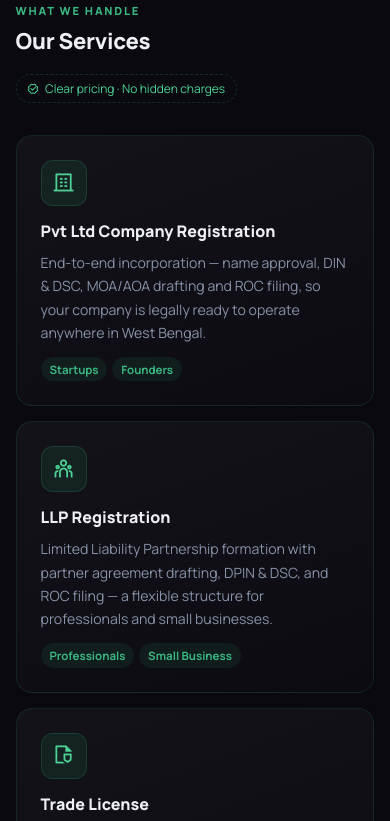
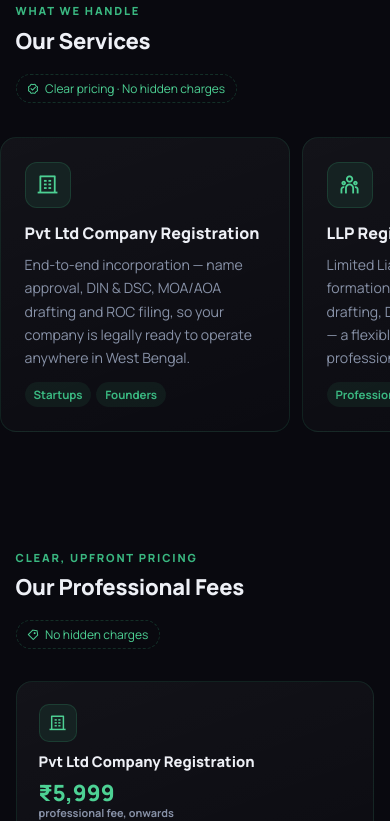
Before and after one commit to onnmore/onnmore-landing, a plain HTML site: page index.html in a window 390 px wide. Shown: the part 1286-2107 px from the top of the page. Drawn offline with nearby package versions, Linux system fonts and the light colour scheme.

Commit message:
Update index.html
Update bugs

```diff
--- a/index.html
+++ b/index.html
@@ -210,6 +210,15 @@
     .sec-label { display:block; font-size:.7rem; font-weight:800; color: var(--accent); text-transform:uppercase; letter-spacing:1.8px; margin-bottom:5px; }
 
     .svc-grid { display:grid; grid-template-columns: repeat(auto-fit, minmax(280px, 1fr)); gap:15px; }
+    @media (max-width: 680px) {
+      .svc-grid { display:flex; overflow-x:auto; scroll-snap-type:x proximity; gap:12px; padding:2px 16px 14px; margin:0 -16px; -webkit-overflow-scrolling:touch; }
+      .svc-grid::-webkit-scrollbar { height:6px; }
+      .svc-grid::-webkit-scrollbar-thumb { background: var(--border-md); border-radius:10px; }
+      .svc-card { flex:0 0 78vw; max-width:290px; scroll-snap-align:start; }
+      .svc-swipe-hint { display:flex; }
+    }
+    .svc-swipe-hint { display:none; align-items:center; gap:6px; color: var(--muted); font-size:.76rem; font-weight:600; margin:-18px 0 18px; }
+    .svc-swipe-hint i { color: var(--accent-light); }
     .svc-card { background: linear-gradient(160deg, rgba(255,255,255,.045) 0%, rgba(255,255,255,.012) 100%); border:1px solid var(--border); border-radius: var(--radius); padding:24px; transition: transform .22s, border-color .22s, box-shadow .22s; position:relative; overflow:hidden; cursor:pointer; }
     .svc-card::after { content:''; position:absolute; top:0; left:0; right:0; height:2px; background: linear-gradient(90deg, var(--accent), var(--accent-light)); opacity:0; transition:opacity .22s; }
     .svc-card:hover { transform: translateY(-4px); border-color: var(--border-md); box-shadow: 0 18px 52px rgba(0,0,0,.38); }
@@ -261,7 +270,7 @@
     .testi-divider { height:1px; background: var(--border); }
     .testi-name { font-weight:800; font-size:.88rem; }
     .testi-role { color: var(--muted); font-size:.77rem; margin-top:2px; }
-    @media (max-width: 680px) { .testi-top { padding:0 18px 20px; } .testi-scroll { padding:0 18px 22px; } .testi-card { flex-basis:250px; } }
+    @media (max-width: 680px) { .testi-top { padding:0 16px 18px; } .testi-scroll { padding:0 16px 22px; gap:12px; } .testi-card { flex-basis:86vw; max-width:340px; } }
 
     .testi-head { display:flex; align-items:center; gap:12px; }
     .testi-avatar { width:46px; height:46px; border-radius:50%; object-fit:cover; flex-shrink:0; }
@@ -546,6 +555,7 @@
       </div>
       <span class="pill"><i class="ri-verified-badge-line"></i> <span data-i18n="services.pill">Clear pricing · No hidden charges</span></span>
     </div>
+    <p class="svc-swipe-hint"><i class="ri-arrow-left-right-line"></i> <span data-i18n="services.swipeHint">Swipe to browse all services</span></p>
     <div class="svc-grid" id="svcGrid"></div>
   </div>
 </section>
@@ -945,7 +955,7 @@
   'hero.ctaConsult':'Get Free Consultation','hero.ctaWa':'WhatsApp Us',
   'hero.trust1':'Expert-Handled','hero.trust2':'100% Online Process','hero.trust3':'Transparent Pricing','hero.trust4':'Dedicated Support',
   'feat1':'Documentation Handled','feat2':'Fast Turnaround','feat3':'Updates on WhatsApp',
-  'services.sectionLabel':'What we handle','services.title':'Our Services','services.pill':'Clear pricing · No hidden charges',
+  'services.sectionLabel':'What we handle','services.title':'Our Services','services.pill':'Clear pricing · No hidden charges','services.swipeHint':'Swipe to browse all services',
   'svc.pvtltd':'Pvt Ltd Company Registration','svc.pvtltd.desc':'End-to-end incorporation — name approval, DIN & DSC, MOA/AOA drafting and ROC filing, so your company is legally ready to operate anywhere in West Bengal.',
   'svc.llp':'LLP Registration','svc.llp.desc':'Limited Liability Partnership formation with partner agreement drafting, DPIN & DSC, and ROC filing — a flexible structure for professionals and small businesses.',
   'svc.trade':'Trade License','svc.trade.desc':'Get your municipal trade license sorted with correct documentation and application filing — required to legally run most local businesses anywhere in West Bengal.',
@@ -1042,7 +1052,7 @@
   'hero.ctaConsult':'বিনামূল্যে পরামর্শ নিন','hero.ctaWa':'হোয়াটসঅ্যাপে যোগাযোগ করুন',
   'hero.trust1':'বিশেষজ্ঞ দ্বারা পরিচালিত','hero.trust2':'১০০% অনলাইন প্রক্রিয়া','hero.trust3':'স্বচ্ছ মূল্য','hero.trust4':'নিবেদিত সহায়তা',
   'feat1':'সমস্ত নথিপত্র সামলানো হয়','feat2':'দ্রুত সম্পন্ন','feat3':'হোয়াটসঅ্যাপে আপডেট',
-  'services.sectionLabel':'আমরা যা করি','services.title':'আমাদের পরিষেবাসমূহ','services.pill':'স্পষ্ট মূল্য · কোনো লুকানো চার্জ নেই',
+  'services.sectionLabel':'আমরা যা করি','services.title':'আমাদের পরিষেবাসমূহ','services.pill':'স্পষ্ট মূল্য · কোনো লুকানো চার্জ নেই','services.swipeHint':'সব পরিষেবা দেখতে সোয়াইপ করুন',
   'svc.pvtltd':'প্রাইভেট লিমিটেড কোম্পানি নিবন্ধন','svc.pvtltd.desc':'নাম অনুমোদন, DIN ও DSC, MOA/AOA খসড়া তৈরি এবং ROC ফাইলিং সহ সম্পূর্ণ নিবন্ধন প্রক্রিয়া — যাতে আপনার কোম্পানি পশ্চিমবঙ্গের যেকোনো স্থানে আইনগতভাবে কার্যক্রম শুরু করতে প্রস্তুত থাকে।',
   'svc.llp':'এলএলপি (LLP) নিবন্ধন','svc.llp.desc':'পার্টনার চুক্তি খসড়া, DPIN ও DSC এবং ROC ফাইলিং সহ লিমিটেড লায়াবিলিটি পার্টনারশিপ গঠন — পেশাদার ও ছোট ব্যবসার জন্য একটি নমনীয় কাঠামো।',
   'svc.trade':'ট্রেড লাইসেন্স','svc.trade.desc':'সঠিক নথিপত্র ও আবেদন ফাইলিং সহ পৌরসভার ট্রেড লাইসেন্স সম্পন্ন করুন — পশ্চিমবঙ্গের যেকোনো এলাকায় ব্যবসা বৈধভাবে চালানোর জন্য প্রয়োজনীয়।',
@@ -1139,7 +1149,7 @@
   'hero.ctaConsult':'मुफ़्त परामर्श लें','hero.ctaWa':'व्हाट्सएप पर संपर्क करें',
   'hero.trust1':'विशेषज्ञों द्वारा संभाला गया','hero.trust2':'100% ऑनलाइन प्रक्रिया','hero.trust3':'पारदर्शी मूल्य निर्धारण','hero.trust4':'समर्पित सहायता',
   'feat1':'सभी दस्तावेज़ीकरण संभाला गया','feat2':'तेज़ प्रोसेसिंग','feat3':'व्हाट्सएप पर अपडेट',
-  'services.sectionLabel':'हम क्या संभालते हैं','services.title':'हमारी सेवाएं','services.pill':'स्पष्ट मूल्य निर्धारण · कोई छिपा शुल्क नहीं',
+  'services.sectionLabel':'हम क्या संभालते हैं','services.title':'हमारी सेवाएं','services.pill':'स्पष्ट मूल्य निर्धारण · कोई छिपा शुल्क नहीं','services.swipeHint':'सभी सेवाएं देखने के लिए स्वाइप करें',
   'svc.pvtltd':'प्राइवेट लिमिटेड कंपनी पंजीकरण','svc.pvtltd.desc':'नाम अनुमोदन, DIN व DSC, MOA/AOA प्रारूपण और ROC फाइलिंग सहित पूर्ण निगमन प्रक्रिया — ताकि आपकी कंपनी पश्चिम बंगाल में कहीं भी कानूनी रूप से कार्य करने के लिए तैयार हो।',
   'svc.llp':'LLP पंजीकरण','svc.llp.desc':'पार्टनर एग्रीमेंट प्रारूपण, DPIN व DSC, और ROC फाइलिंग के साथ लिमिटेड लायबिलिटी पार्टनरशिप गठन — पेशेवरों और छोटे व्यवसायों के लिए एक लचीला ढांचा।',
   'svc.trade':'ट्रेड लाइसेंस','svc.trade.desc':'सही दस्तावेज़ीकरण और आवेदन फाइलिंग के साथ अपना नगरपालिका ट्रेड लाइसेंस प्राप्त करें — पश्चिम बंगाल में कहीं भी अधिकांश स्थानीय व्यवसाय चलाने के लिए आवश्यक।',
```
